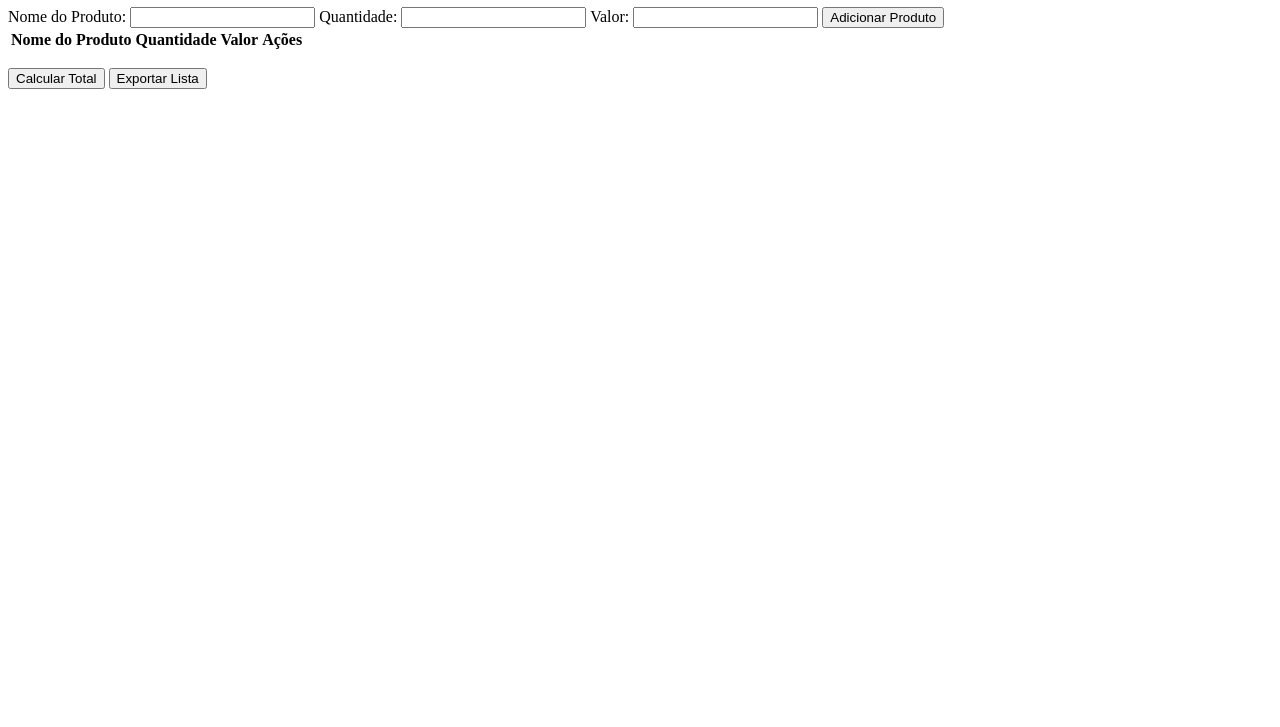
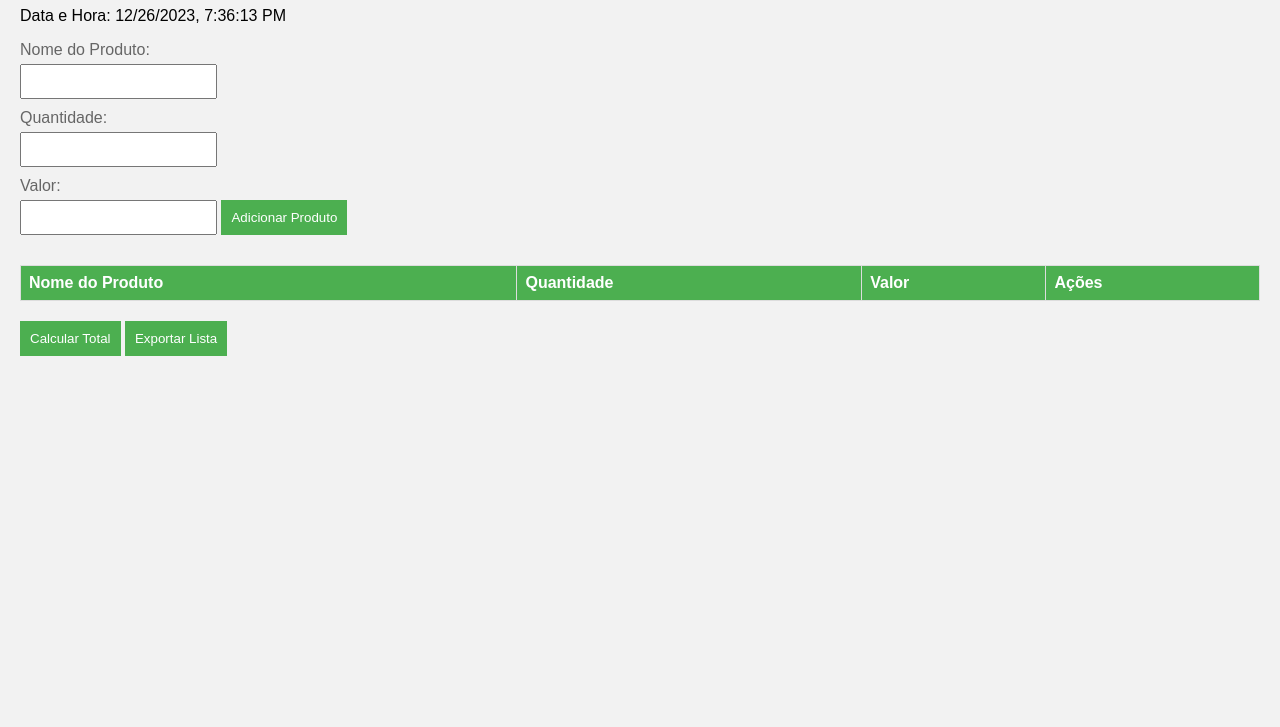
Before and after one commit to cleitonbass/mrkalc, a plain HTML site: page index.html in a window 1280 px wide. Shown: the part 73-800 px from the top of the page. Drawn offline with Linux system fonts and the light colour scheme.

Commit message:
Update index.html

```diff
--- a/index.html
+++ b/index.html
@@ -1,12 +1,76 @@
 <!DOCTYPE html>
-<html>
+<html lang="en">
 <head>
   <meta charset="UTF-8">
   <title>Lista de Compras</title>
+  <script src="https://cdn.jsdelivr.net/npm/xlsx@0.17.0/dist/xlsx.full.min.js"></script>
   <script src="script.js"></script>
+  <style>
+    body {
+      background-color: #f2f2f2;
+      font-family: Arial, sans-serif;
+      margin: 20px;
+    }
+
+    h1 {
+      color: #333333;
+    }
+
+    form {
+      margin-bottom: 20px;
+    }
+
+    label {
+      display: block;
+      margin-bottom: 5px;
+      color: #666666;
+    }
+
+    input {
+      padding: 8px;
+      margin-bottom: 10px;
+    }
+
+    button {
+      padding: 10px;
+      background-color: #4CAF50;
+      color: white;
+      border: none;
+      cursor: pointer;
+    }
+
+    button:hover {
+      background-color: #45a049;
+    }
+
+    table {
+      width: 100%;
+      border-collapse: collapse;
+      margin-bottom: 20px;
+    }
+
+    th, td {
+      border: 1px solid #dddddd;
+      text-align: left;
+      padding: 8px;
+    }
+
+    th {
+      background-color: #4CAF50;
+      color: white;
+    }
+
+    #resultado {
+      color: #333333;
+      margin-bottom: 20px;
+    }
+  </style>
 </head>
 <body>
-  <h1>Lista de Compras</h1>
+  <h1>CALCULADORA DE MERCADO</h1>
+
+  <p id="data-hora"></p>
+
   <form>
     <label for="nome">Nome do Produto:</label>
     <input type="text" id="nome" required>
@@ -17,7 +81,7 @@
     <label for="valor">Valor:</label>
     <input type="number" id="valor" required>
 
-    <button type="button" onclick="adicionarProduto()">Adicionar Produto</button>
+    <button type="button" id="adicionarBtn">Adicionar Produto</button>
   </form>
 
   <table>
@@ -35,9 +99,50 @@
 
   <p id="resultado"></p>
 
-  <button type="button" onclick="calcularTotal()">Calcular Total</button>
+  <button type="button" id="calcularTotalBtn">Calcular Total</button>
 
-  <button type="button" onclick="exportarLista()">Exportar Lista</button>
+  <button type="button" id="exportarListaBtn">Exportar Lista</button>
 
+  <script>
+    document.addEventListener("DOMContentLoaded", function () {
+      function adicionarProduto() {
+        console.log("Função adicionarProduto chamada");
+      }
+
+      function calcularTotal() {
+        console.log("Função calcularTotal chamada");
+      }
+
+      function exportarLista() {
+        // ... código exportarLista ...
+      }
+
+      function obterListaDeProdutos() {
+        // ... código obterListaDeProdutos ...
+      }
+
+      function exibirDataHora() {
+        function atualizarHora() {
+          var agora = new Date();
+          var dataHoraFormatada = agora.toLocaleString();
+          document.getElementById("data-hora").textContent = "Data e Hora: " + dataHoraFormatada;
+        }
+
+        // Atualizar a hora a cada segundo
+        setInterval(atualizarHora, 1000);
+
+        // Chamar a função imediatamente para exibir a hora inicial
+        atualizarHora();
+      }
+
+      // Vincule as funções aos botões
+      document.getElementById("adicionarBtn").addEventListener("click", adicionarProduto);
+      document.getElementById("calcularTotalBtn").addEventListener("click", calcularTotal);
+      document.getElementById("exportarListaBtn").addEventListener("click", exportarLista);
+
+      // Chamar a função para exibir data e hora
+      exibirDataHora();
+    });
+  </script>
 </body>
 </html>
```
